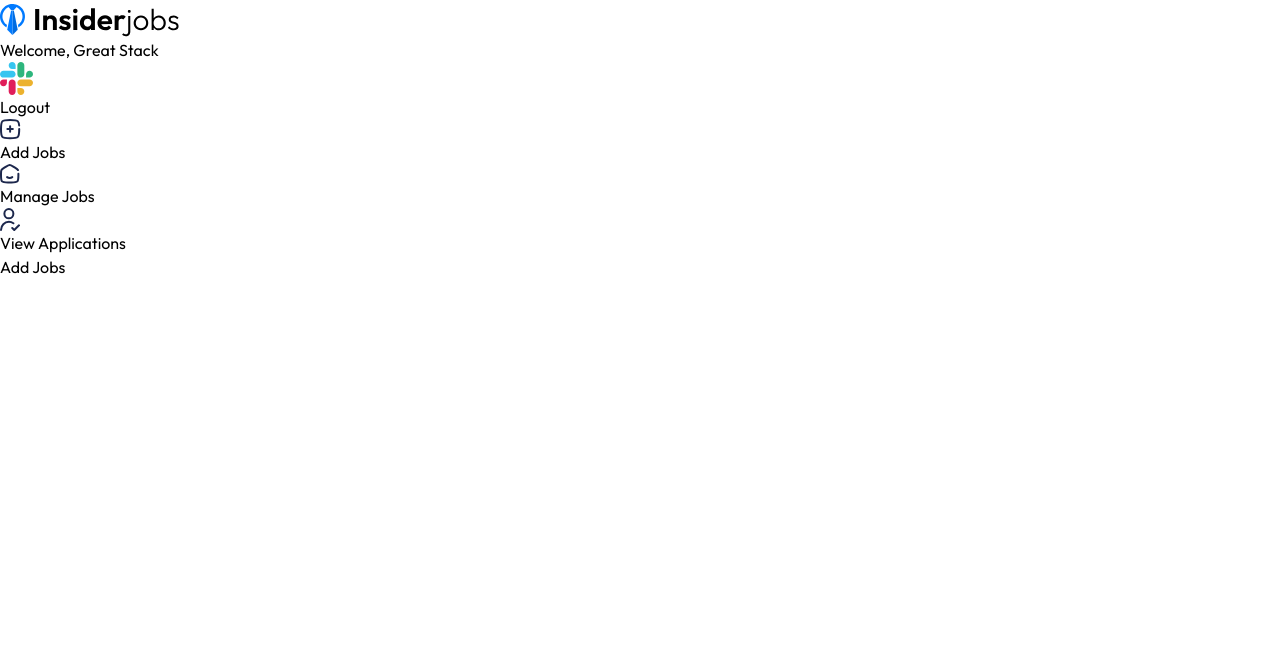
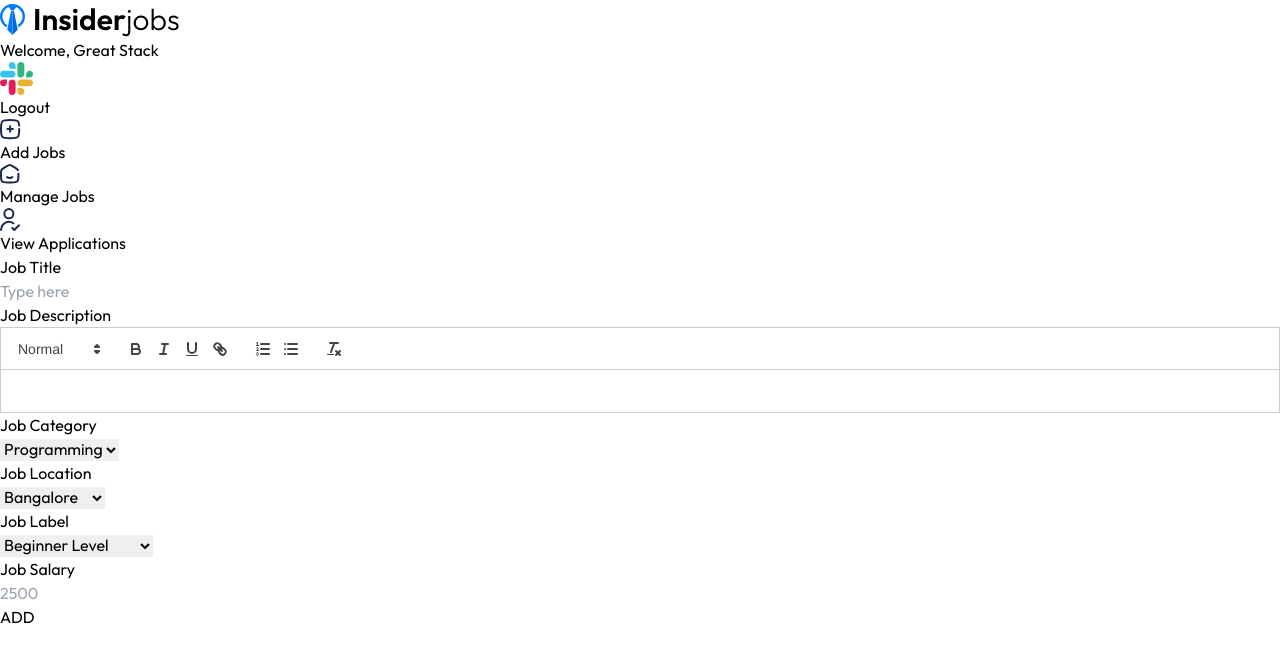
Before and after one commit to AlyAhmedRbk/job-portal-app, a React (Vite) app in the folder frontend/: page /dashboard/add-job in a window 1280 px wide. Shown: the top 662 px of the page. Built offline with nearby package versions, Linux system fonts and the light colour scheme.

Commit message:
Designed add job page

```diff
--- a/frontend/src/App.jsx
+++ b/frontend/src/App.jsx
@@ -9,7 +9,7 @@
 import AddJob from './pages/AddJob';
 import ManageJobs from './pages/ManageJobs';
 import ViewApplication from './pages/ViewApplication';
-
+import  'quill/dist/quill.snow.css'
 
 const App = () => {
 
--- a/frontend/src/pages/AddJob.jsx
+++ b/frontend/src/pages/AddJob.jsx
@@ -1,10 +1,87 @@
-import React from 'react'
+import Quill from 'quill';
+import React, { useEffect, useRef, useState } from 'react'
+import { JobCategories, JobLocations } from '../assets/assets';
 
 const AddJob = () => {
+
+  const [title, setTitle] = useState('');
+  const [location, setLocation] = useState('Banglore');
+  const [category, setCategory] = useState('Programming');
+  const [level, setLevel] = useState('Beginner level');
+  const [salary, setSalary] = useState(0);
+
+  const editorRef = useRef(null);
+  const quillRef = useRef(null);
+
+
+  useEffect(() => {
+    // Intiate Quill only once
+    if(!quillRef.current && editorRef.current){
+      quillRef.current = new Quill(editorRef.current, {
+        theme: 'snow'
+      })
+    }
+  }, [])
+
   return (
-    <div>
-        Add Jobs
-    </div>
+    <form className='container p-4 flex flex-col items-start gap-3'>
+
+      <div className='w-full'>
+        <p className='mb-2'>Job Title</p>
+        <input type="text" placeholder='Type here'
+          onChange={e => setTitle(e.target.value)}
+          value={title}
+          required
+          className='w-full max-w-lg px-3 py-2 border-2 border-gray-300 rounded'
+        />
+      </div>
+
+      <div className='w-full max-w-lg'>
+        <p className='my-2'>Job Description</p>
+        <div ref={editorRef}>
+
+        </div>
+      </div>
+
+      <div className='flex flex-col sm:flex-row gap-2 w-full sm:gap-8'>
+
+        <div>
+          <p className='mb-2'>Job Category</p>
+          <select className='w-full px-3 py-2 border-2 border-gray-300 rounded' onChange={e => setCategory(e.target.value)}>
+            {JobCategories.map((category, index) => {
+              return <option key={index} value={category}>{category}</option>
+            })}
+          </select>
+        </div>
+
+        <div>
+          <p className='mb-2'>Job Location</p>
+          <select className='w-full px-3 py-2 border-2 border-gray-300 rounded' onChange={e => setLocation(e.target.value)}>
+            {JobLocations.map((location, index) => {
+              return <option key={index} value={location}>{location}</option>
+            })}
+          </select>
+        </div>
+
+        <div>
+          <p className='mb-2'>Job Label</p>
+          <select className='w-full px-3 py-2 border-2 border-gray-300 rounded' onChange={e => setCategory(e.target.value)}>
+            <option value="Beginner Level">Beginner Level</option>
+            <option value="Intermediate Level">Intermediate Level</option>
+            <option value="Senior Level">Senior Level</option>
+          </select>
+        </div>
+
+      </div>
+
+
+        <div>
+          <p  className='mb-2'>Job Salary</p>
+          <input min={0} className='w-full px-3 py-2 border-2 border-gray-300 rounded sm:w-[120px]' type="Number" placeholder='2500' onChange={e => e.target.value} />
+        </div>
+
+        <button className='w-28 py-3 mt-4 bg-black text-white rounded'>ADD</button>
+    </form>
   )
 }
 
--- a/frontend/src/pages/Dashboard.jsx
+++ b/frontend/src/pages/Dashboard.jsx
@@ -35,17 +35,17 @@
 
                     <NavLink className={({isActive})=> `flex items-center p-3 sm-px-6 gap-2 w-full hover:bg-gray-100 ${isActive && 'bg-blue-100 border-r-4 border-blue-500'}`} to="/dashboard/add-job">
                         <img className='min-w-4' src={assets.add_icon} alt="" />
-                        <p>Add Jobs</p>
+                        <p className='max-sm:hidden'>Add Jobs</p>
                     </NavLink>
 
                     <NavLink className={({isActive})=> `flex items-center p-3 sm-px-6 gap-2 w-full hover:bg-gray-100 ${isActive && 'bg-blue-100 border-r-4 border-blue-500'}`} to="/dashboard/manage-job">
                         <img className='min-w-4' src={assets.home_icon} alt="" />
-                        <p>Manage Jobs</p>
+                        <p className='max-sm:hidden'>Manage Jobs</p>
                     </NavLink>
 
                     <NavLink className={({isActive})=> `flex items-center p-3 sm-px-6 gap-2 w-full hover:bg-gray-100 ${isActive && 'bg-blue-100 border-r-4 border-blue-500'}`} to="/dashboard/view-application">
                         <img className='min-w-4' src={assets.person_tick_icon} alt="" />
-                        <p>View Applications</p>
+                        <p className='max-sm:hidden'>View Applications</p>
                     </NavLink>
                 </ul>
             </div>
```
